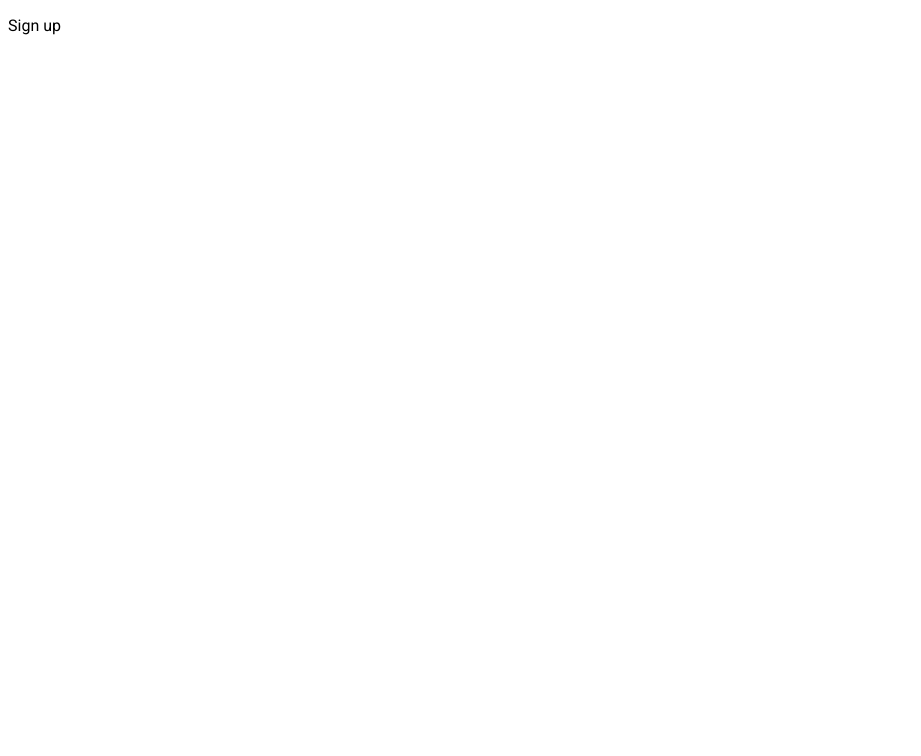
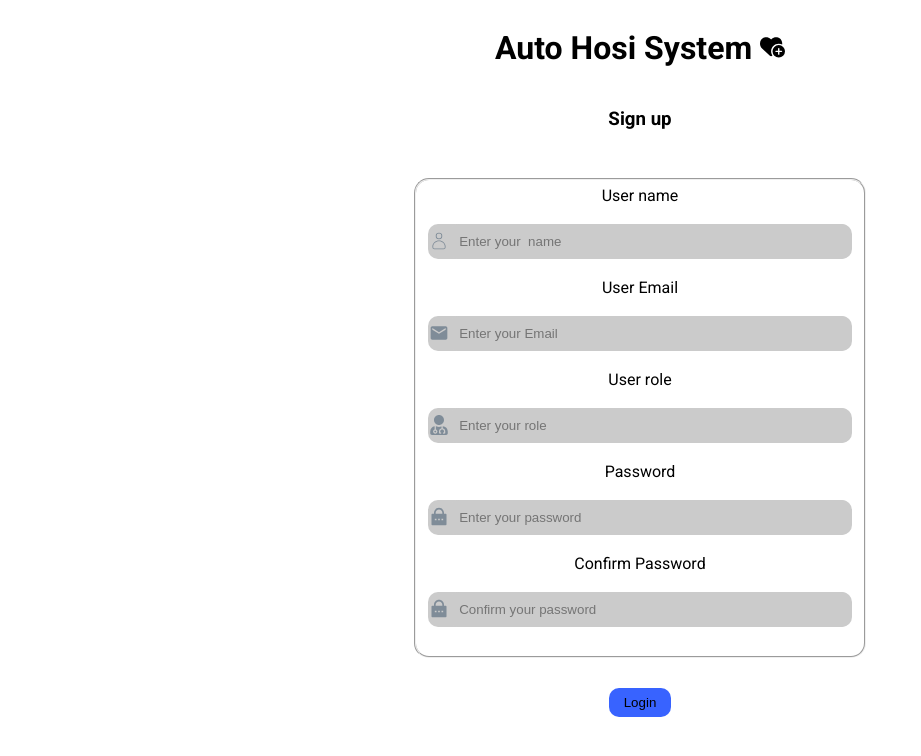
Before and after one commit to ayalasher/auto-hosi, a React (Vite) app in the folder frontend/: page /Signup in a window 1280 px wide. Shown: the top 756 px of the page, without its empty margins (0-921 px from the left). Built offline with nearby package versions, Linux system fonts and the light colour scheme.

Commit message:
login and sign up UI done, adding funtionality next

```diff
--- a/frontend/package.json
+++ b/frontend/package.json
@@ -13,6 +13,7 @@
     "axios": "^1.7.7",
     "react": "^18.3.1",
     "react-dom": "^18.3.1",
+    "react-icons": "^5.5.0",
     "react-router-dom": "^6.28.0"
   },
   "devDependencies": {
--- a/frontend/src/components/Signuo.jsx
+++ b/frontend/src/components/Signuo.jsx
@@ -1,7 +1,107 @@
+import styles from "./styles.module.css";
+import { FaHeartCirclePlus } from "react-icons/fa6";
+import { CiUser } from "react-icons/ci";
+import { RiLockPasswordFill } from "react-icons/ri";
+import { FaUserMd } from "react-icons/fa";
+import { MdEmail } from "react-icons/md";
+
 export default function Signuo() {
   return (
-    <div>
-      <p>Sign up</p>
+    <div className={styles.loginscreen}>
+      <h1>
+        Auto Hosi System <FaHeartCirclePlus size={25} />{" "}
+      </h1>
+      <h3>Sign up</h3>
+      <form className={styles.loginform} action="submit">
+        <fieldset className={styles.fieldset}>
+          <label className={styles.labels} htmlFor="">
+            User name
+          </label>
+          <br />
+          <div className={styles.iconinputcontainer}>
+            <CiUser size={20} color="#7f8c98" />
+            <input
+              className={styles.inputs}
+              type="text"
+              //   value=""
+              placeholder="Enter your  name"
+              color="green"
+              required
+            />
+          </div>
+
+          <br />
+
+          <label className={styles.labels} htmlFor="">
+            User Email
+          </label>
+          <br />
+          <div className={styles.iconinputcontainer}>
+            <MdEmail size={20} color="#7f8c98" />
+            <input
+              className={styles.inputs}
+              type="text"
+              //   value=""
+              placeholder="Enter your Email"
+              color="green"
+              required
+            />
+          </div>
+
+          <br />
+
+          <label className={styles.labels} htmlFor="">
+            User role
+          </label>
+          <br />
+          <div className={styles.iconinputcontainer}>
+            <FaUserMd size={20} color="#7f8c98" />
+            <input
+              className={styles.inputs}
+              type="text"
+              //   value=""
+              placeholder="Enter your role"
+              required
+            />
+          </div>
+
+          <br />
+          <label className={styles.labels} htmlFor="">
+            Password
+          </label>
+          <br />
+          <div className={styles.iconinputcontainer}>
+            <RiLockPasswordFill size={20} color="#7f8c98" />
+            <input
+              className={styles.inputs}
+              type="password"
+              //   value=""
+              placeholder="Enter your password"
+              required
+            />
+          </div>
+          <br />
+
+          <label className={styles.labels} htmlFor="">
+            Confirm Password
+          </label>
+          <br />
+          <div className={styles.iconinputcontainer}>
+            <RiLockPasswordFill size={20} color="#7f8c98" />
+            <input
+              className={styles.inputs}
+              type="password"
+              //   value=""
+              placeholder="Confirm your password"
+              required
+            />
+          </div>
+          <br />
+        </fieldset>
+        <button className={styles.loginsignupbutton} type="submit">
+          Login
+        </button>
+      </form>
     </div>
   );
 }
--- a/frontend/src/components/login.jsx
+++ b/frontend/src/components/login.jsx
@@ -1,9 +1,71 @@
 import styles from "./styles.module.css";
+import { FaHeartCirclePlus } from "react-icons/fa6";
+import { CiUser } from "react-icons/ci";
+import { RiLockPasswordFill } from "react-icons/ri";
+import { FaUserMd } from "react-icons/fa";
 
 export default function Login() {
   return (
-    <div>
-      <p>Login</p>
+    <div className={styles.loginscreen}>
+      <h1>
+        Auto Hosi System <FaHeartCirclePlus size={25} />{" "}
+      </h1>
+      <h3>Log in</h3>
+      <form className={styles.loginform} action="submit">
+        <fieldset className={styles.fieldset}>
+          <label className={styles.labels} htmlFor="">
+            User name
+          </label>
+          <br />
+          <div className={styles.iconinputcontainer}>
+            <CiUser size={20} color="#7f8c98" />
+            <input
+              className={styles.inputs}
+              type="text"
+              //   value=""
+              placeholder="Enter your  name"
+              color="green"
+              required
+            />
+          </div>
+
+          <br />
+          <label className={styles.labels} htmlFor="">
+            User role
+          </label>
+          <br />
+          <div className={styles.iconinputcontainer}>
+            <FaUserMd size={20} color="#7f8c98" />
+            <input
+              className={styles.inputs}
+              type="text"
+              //   value=""
+              placeholder="Enter your role"
+              required
+            />
+          </div>
+
+          <br />
+          <label className={styles.labels} htmlFor="">
+            Password
+          </label>
+          <br />
+          <div className={styles.iconinputcontainer}>
+            <RiLockPasswordFill size={20} color="#7f8c98" />
+            <input
+              className={styles.inputs}
+              type="password"
+              //   value=""
+              placeholder="Enter your password"
+              required
+            />
+          </div>
+          <br />
+        </fieldset>
+        <button className={styles.loginsignupbutton} type="submit">
+          Login
+        </button>
+      </form>
     </div>
   );
 }
--- a/frontend/src/components/styles.module.css
+++ b/frontend/src/components/styles.module.css
@@ -1,5 +1,79 @@
-@import url('https://fonts.googleapis.com/css2?family=Roboto:wght@400;700&display=swap');
+@import url("https://fonts.googleapis.com/css2?family=Roboto:wght@400;700&display=swap");
 
 body {
-  font-family: 'Roboto', sans-serif;
+  font-family: "Roboto", sans-serif;
 }
+
+/* mobile phones */
+@media screen and (min-width: 310px) and (max-width: 450px) {
+}
+
+/* tablets */
+@media screen and (min-width: 451px) and (max-width: 1180px) {
+}
+
+.loginscreen {
+  display: flex;
+  flex-direction: column;
+  width: 100%;
+  /* padding-left: 50px;
+  padding-right: 50px; */
+  align-items: center;
+  justify-content: center;
+}
+
+.loginform {
+  display: flex;
+  flex-direction: column;
+  align-items: center;
+  justify-content: center;
+  width: 424px;
+  /* background-color: green; */
+}
+
+.fieldset {
+  width: 100%;
+  margin-top: 30px;
+  margin-bottom: 30px;
+  border-radius: 15px;
+}
+
+.labels {
+  text-align: center;
+  display: flex;
+  align-items: center;
+  justify-content: center;
+}
+
+.inputs {
+  display: flex;
+  align-items: center;
+  justify-content: center;
+  padding: 10px;
+  width: 90%;
+  border-radius: 10px;
+  border: none;
+  background-color: #cbcbcb;
+}
+
+.iconinputcontainer {
+  display: flex;
+  flex-direction: row;
+  background-color: #cbcbcb;
+  align-items: center;
+  justify-content: center;
+  border-radius: 10px;
+}
+
+.loginsignupbutton {
+  display: flex;
+  align-items: center;
+  justify-content: center;
+  background-color: RGB(56 99 255);
+  border: none;
+  border-radius: 10px;
+  padding-left: 15px;
+  padding-right: 15px;
+  padding-top: 7px;
+  padding-bottom: 7px;
+}
```
Also changed, not shown: frontend/src/redux/store.js (added), 1 other file (tests, documents, lock files or other folders).
